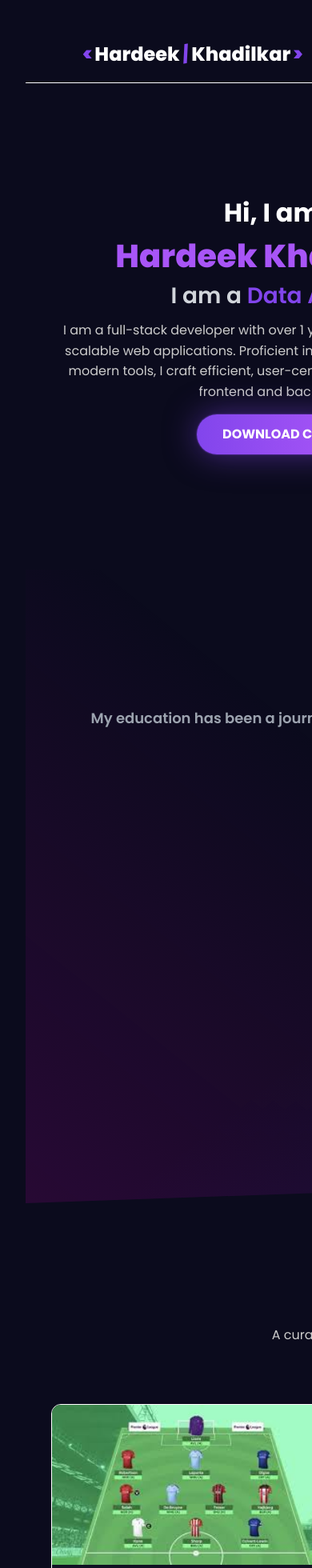
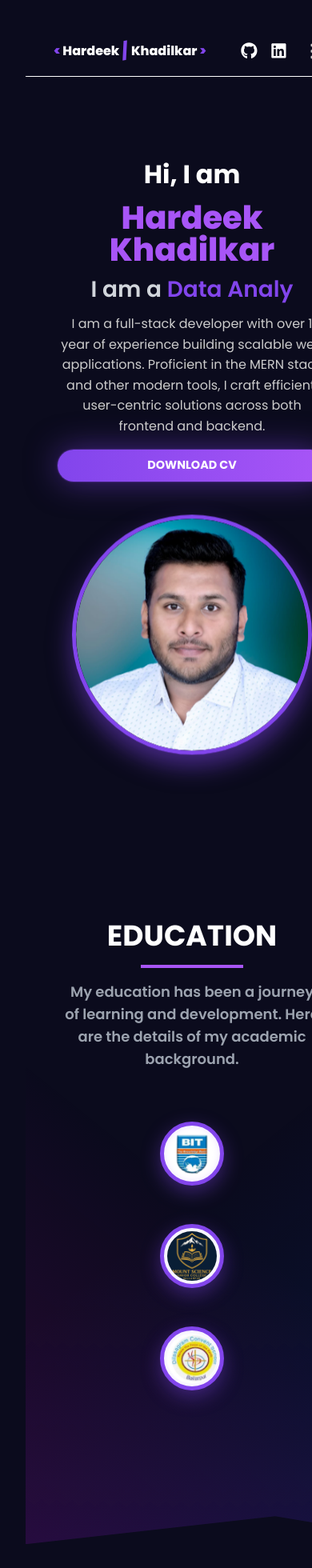
Before and after one commit to hardeekhd/hardeek-portfolio, a React (Vite) app: page / in a window 390 px wide. Shown: the top 1960 px of the page at 80% size. Built offline with nearby package versions, Linux system fonts and the light colour scheme.

Commit message:
Updated about section

```diff
--- a/src/style.css
+++ b/src/style.css
@@ -3211,3 +3211,257 @@ a {
     transform: translateY(0);
   }
 }
+
+/* ----------------------------- */
+/* Media Queries (Responsive Design) */
+/* ----------------------------- */
+
+@media (max-width: 1024px) {
+  .about-container,
+  .skills-container,
+  .cert-grid,
+  .projects-grid {
+    grid-template-columns: 1fr !important;
+    flex-direction: column;
+    align-items: center;
+  }
+
+  .header-container {
+    padding: 0 1rem;
+  }
+
+  .nav {
+    display: none;
+  }
+
+  .mobile-menu-btn {
+    display: block;
+  }
+
+  .about-image .image-wrapper {
+    width: 300px;
+    height: 300px;
+  }
+
+  .skill-grid {
+    grid-template-columns: repeat(2, 1fr);
+  }
+}
+
+@media (max-width: 768px) {
+  .logo {
+    font-size: 1.2rem;
+  }
+
+  .greeting,
+  .name,
+  .role {
+    text-align: center;
+  }
+
+  .cv-button {
+    display: block;
+    margin: 0 auto;
+  }
+
+  .image-wrapper {
+    width: 250px;
+    height: 250px;
+  }
+
+  .project-content h3 {
+    font-size: 1.2rem;
+  }
+
+  .projects-header h2,
+  .skills-header h2,
+  .certifications-heading h2 {
+    font-size: 2rem;
+  }
+
+  .skills-header p,
+  .certifications-heading p,
+  .projects-header .description {
+    font-size: 0.95rem;
+  }
+
+  .skill-grid {
+    grid-template-columns: repeat(2, 1fr);
+  }
+}
+
+@media (max-width: 480px) {
+  .header {
+    height: 4rem;
+  }
+
+  .header-container {
+    padding: 0 0.5rem;
+  }
+
+  .logo {
+    font-size: 1rem;
+  }
+
+  .cv-button {
+    padding: 0.6rem 1.5rem;
+    font-size: 0.9rem;
+  }
+
+  .project-card {
+    padding: 1rem;
+  }
+
+  .image-wrapper {
+    width: 200px;
+    height: 200px;
+  }
+
+  .skill-grid {
+    grid-template-columns: 1fr;
+  }
+
+  .skill-card h3 {
+    font-size: 1.25rem;
+  }
+
+  .cert-card h3 {
+    font-size: 1rem;
+  }
+
+  .mobile-menu-item {
+    font-size: 1.2rem;
+  }
+
+  .projects-header h2,
+  .skills-header h2,
+  .certifications-heading h2 {
+    font-size: 1.5rem;
+  }
+}
+/* ----------------------------- */
+/* Media Queries for 380px */
+/* ----------------------------- */
+
+@media (max-width: 380px) {
+  html, body {
+    font-size: 14px;
+  }
+
+  .header-container {
+    padding: 0 1rem;
+  }
+
+  .logo {
+    font-size: 1.2rem;
+  }
+
+  .nav {
+    display: none;
+  }
+
+  .mobile-menu-btn {
+    display: block;
+  }
+
+  .about-container {
+    flex-direction: column;
+    gap: 2rem;
+    padding: 0 1rem;
+  }
+
+  .greeting {
+    font-size: 1.5rem;
+  }
+
+  .name {
+    font-size: 2rem;
+  }
+
+  .role {
+    font-size: 1.25rem;
+  }
+
+  .cv-button {
+    padding: 0.6rem 1.5rem;
+    font-size: 0.9rem;
+  }
+
+  .image-wrapper {
+    width: 250px;
+    height: 250px;
+  }
+
+  .projects-section {
+    padding: 2.5rem 1rem;
+  }
+
+  .projects-header h2 {
+    font-size: 1.75rem;
+  }
+
+  .project-content h3 {
+    font-size: 1.1rem;
+  }
+
+  .projects-grid {
+    grid-template-columns: 1fr;
+  }
+
+  .skills-header h2 {
+    font-size: 1.75rem;
+  }
+
+  .skills-container {
+    grid-template-columns: 1fr;
+    gap: 1.5rem;
+  }
+
+  .skill-grid {
+    grid-template-columns: repeat(2, 1fr);
+  }
+
+  .cert-grid {
+    grid-template-columns: 1fr;
+  }
+
+  .certifications-heading h2 {
+    font-size: 1.75rem;
+  }
+
+  .cert-card h3 {
+    font-size: 1.1rem;
+  }
+
+  .cert-card p {
+    font-size: 0.85rem;
+  }
+
+  #achievements ul {
+    padding: 0 0.5rem;
+  }
+
+  #achievements li {
+    font-size: 0.85rem;
+    padding: 1rem;
+  }
+
+  .social-icons {
+    gap: 0.75rem;
+  }
+
+  .social-icon {
+    font-size: 1.1rem;
+  }
+
+  .education-icon {
+    width: 60px;
+    height: 60px;
+    margin-bottom: 2rem;
+  }
+
+  .education-icon img {
+    width: 100%;
+    height: 100%;
+  }
+}
```
